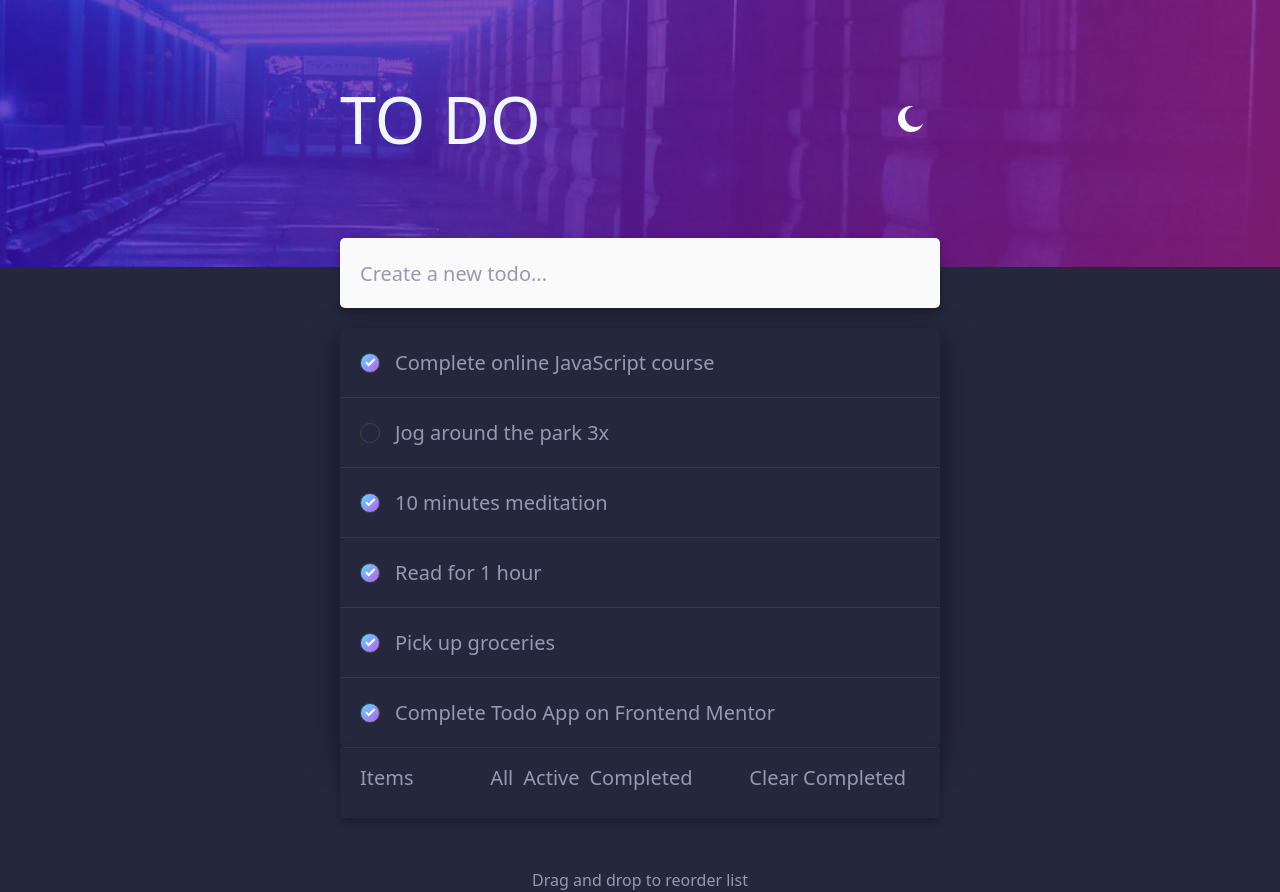
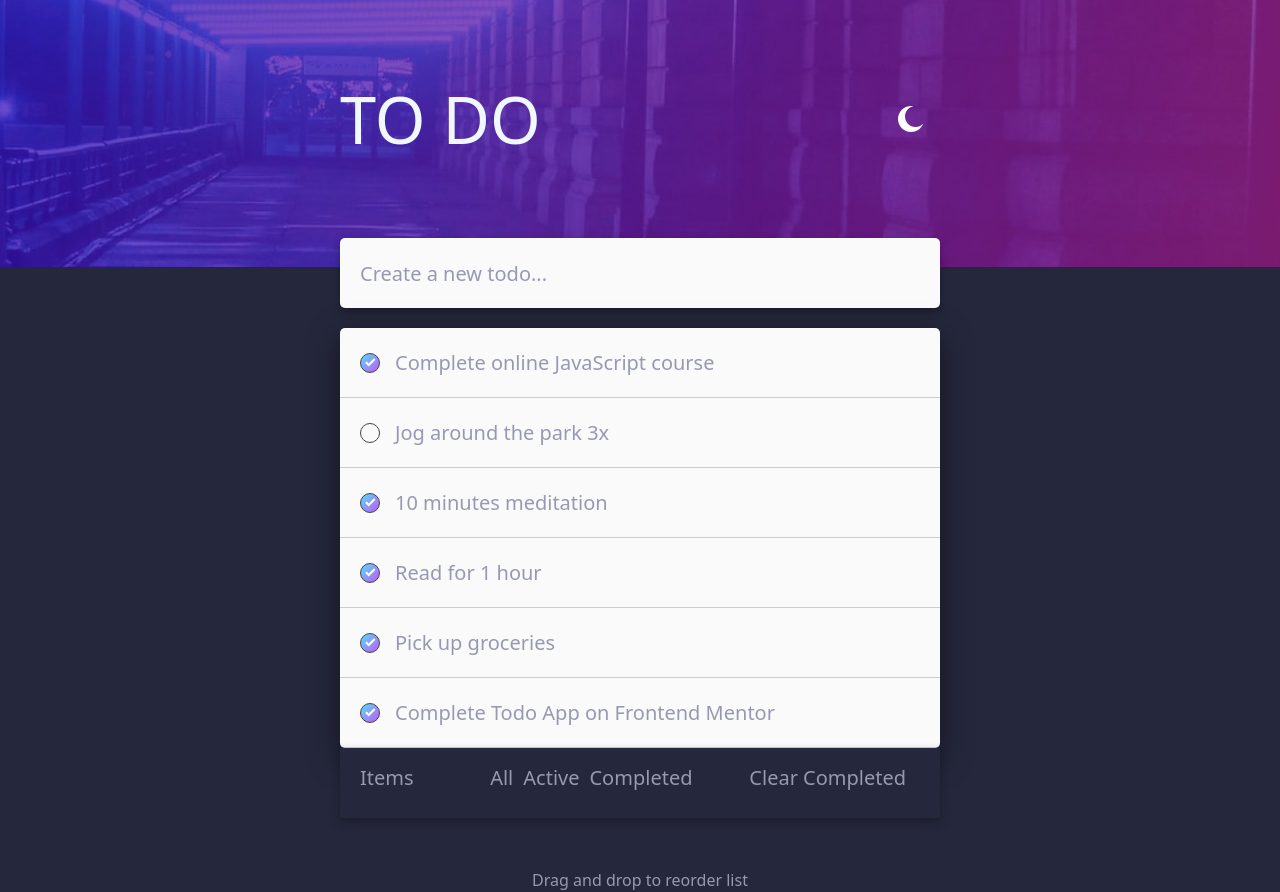
Before and after one commit to MaxSteelAT/todo-app-REACT, a React (Create React App) app: page / in a window 1280 px wide. Built offline with nearby package versions, Linux system fonts and the light colour scheme.

Commit message:
Se agregó el darkMode al List

```diff
--- a/src/components/list/list.js
+++ b/src/components/list/list.js
@@ -1,12 +1,12 @@
 import './list.scss'
 import { useDispatch, useSelector } from "react-redux";
 import { setList } from "../../redux/list";
-import { useState, useEffect } from 'react'
-//import {useSelector} from "react-redux";
-
 
 
 function List() {
+  const darkMode = useSelector((state) => state.darkMode);
+  console.log(darkMode)
+
   const data = useSelector((state) => state.list)
   const dispatch = useDispatch();
 
@@ -25,14 +25,15 @@ function List() {
      dispatch(setList(listUpdated))
   }
 
+
   return (
-    <div className="todo-list">
+    <div className={`todo-list ${darkMode ? 'dark' : ''}`}>
       <div>
         <div>
           {data.map((item, index) => {
             return (
               <label className="input-label">
-                <input onChange={()=>handleChange(index)} type="checkbox" className="todo-checkbox" checked={item.done} />
+                <input onChange={()=>handleChange(index)} type="checkbox" className="todo-checkbox"  checked={item.done} />
                 <span>{item.text}</span>
               </label>
             )
--- a/src/components/list/list.scss
+++ b/src/components/list/list.scss
@@ -1,5 +1,12 @@
+.todo-list.dark {
+  background-color: hsl(235, 24%, 19%);
+  border-radius: 5px;
+  overflow: hidden;
+  box-shadow: 0px 10px 30px rgba(0, 0, 0, 0.5);
+}
+
 .todo-list {
-  background-color: #25273c;
+  background-color: hsl(0, 0%, 98%);
   border-radius: 5px;
   overflow: hidden;
   box-shadow: 0px 10px 30px rgba(0, 0, 0, 0.5);
@@ -38,10 +45,13 @@
   align-items: center;
   border-style: solid;
   border-width: 0 0 1px 0;
-  border-color: #35374c;
+  border-color: #35374c3b;
+  //#35374c;
   font-size: 20px;
   height: 70px;
 }
+
+
 
 // .todo-item.completed span {
 //   text-decoration: line-through;
```
